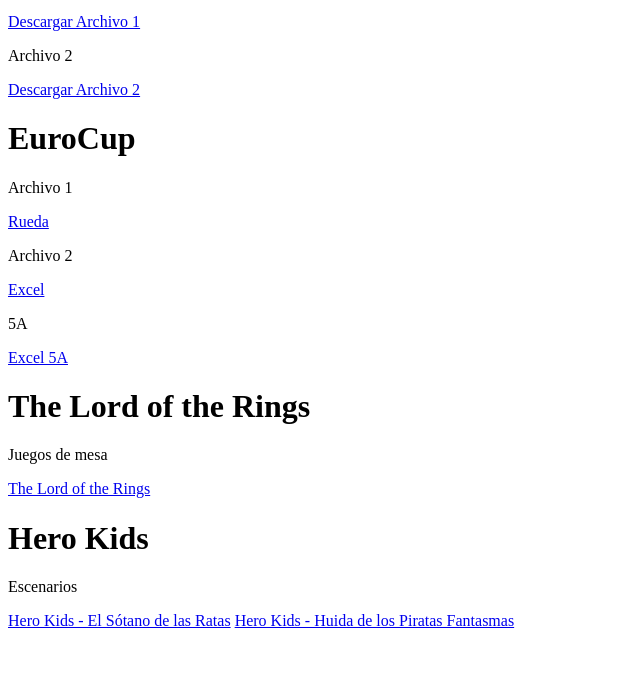
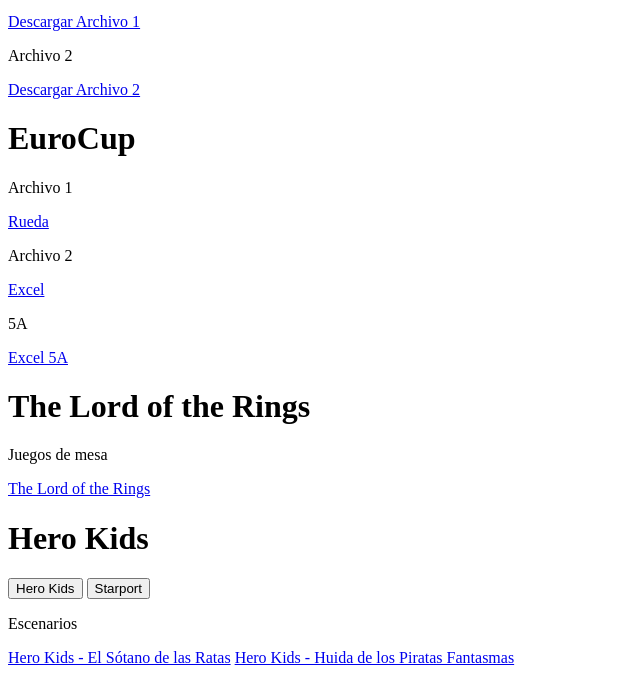
Before and after one commit to agent007utrera/test, a plain HTML site: page index.html in a window 1280 px wide. Shown: the part 645-1320 px from the top of the page, without its empty margins (0-640 px from the left). Before the commit the page ends 1283 px from the top, so only its background shows below. Drawn offline with Linux system fonts and the light colour scheme.

Commit message:
Add files via upload

```diff
--- a/index.html
+++ b/index.html
@@ -100,6 +100,8 @@
         <p>Juegos de mesa</p>
         <a href="https://view.genially.com/63e2c65d07d4b7001b059dca/interactive-content-the-lord-of-the-rings" target="_blank" download>The Lord of the Rings</a>
    <h1>Hero Kids</h1>
+	<button onclick="cargarVideo('archivos/hero_kids_video.mp4')">Hero Kids</button>
+	<button onclick="cargarVideo('archivos/starport.mp4')">Starport</button>
     <div class="archivo">
         <p>Escenarios</p>
         <a href="https://view.genially.com/6928a4f360210cce9b579cab/interactive-content-herokidssotanoratas" target="_blank" download>Hero Kids - El Sótano de las Ratas</a>
```
